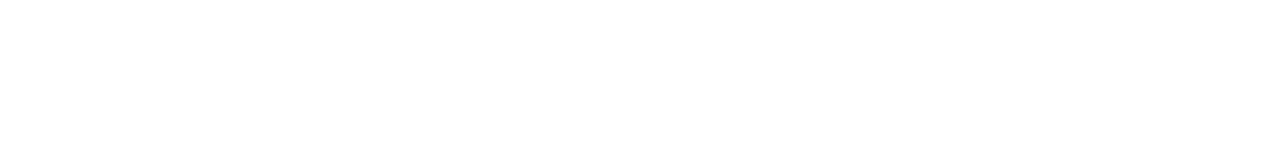
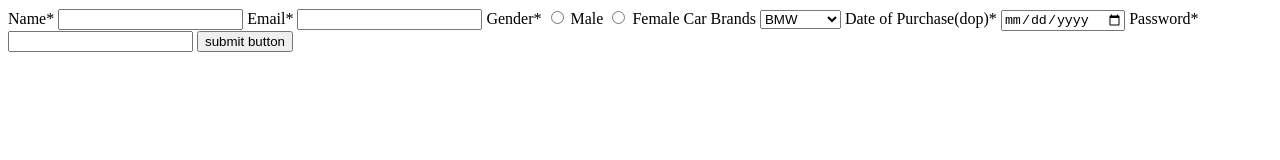
Before and after one commit to acciojob/car-insurance-form-ArmanHussain786, a website: page main.html in a window 1280 px wide. Drawn offline with Linux system fonts and the light colour scheme.

Commit message:
created a submission

```diff
--- a/main.html
+++ b/main.html
@@ -8,6 +8,40 @@
 
 <body>
 	<!-- the entire body must be written by student -->
+
+
+   <form method="post">
+	   <label for="name">Name*</label>
+	   <input type="text" id="name" name="name" required>
+
+	   <label for="email">Email*</label>
+	   <input type="email" id="email" name="email" required>
+
+	   <label for="gender">Gender*</label>
+	   <input type="radio" id="gender_m" name="gender" value="male" required>
+	   <label for="gender_m">Male</label>
+	   <input type="radio" id="gender_f" name="gender" value="female" required>
+	   <label for="gender_f">Female</label>
+
+	   <label for="cars">Car Brands</label>
+	   <select id="cars" name="car_brands" >
+		   <option value="BMW">BMW</option>
+		   <option value="Audi">Audi</option>
+		   <option value="Mercedez">Mercedez</option>
+	   </select>
+
+	   <label for="required">Date of Purchase(dop)*</label>
+	   <input type="date" name="dop" id="dop" required>
+
+	   <label for="password" >Password*</label>
+	   <input type="password" id="password" name ="password" required>
+
+	   <button type="submit">submit button</button>
+
+   </form>
+
+
+
     <script type="text/javascript" src="./script.js">
 </script>
 
```
